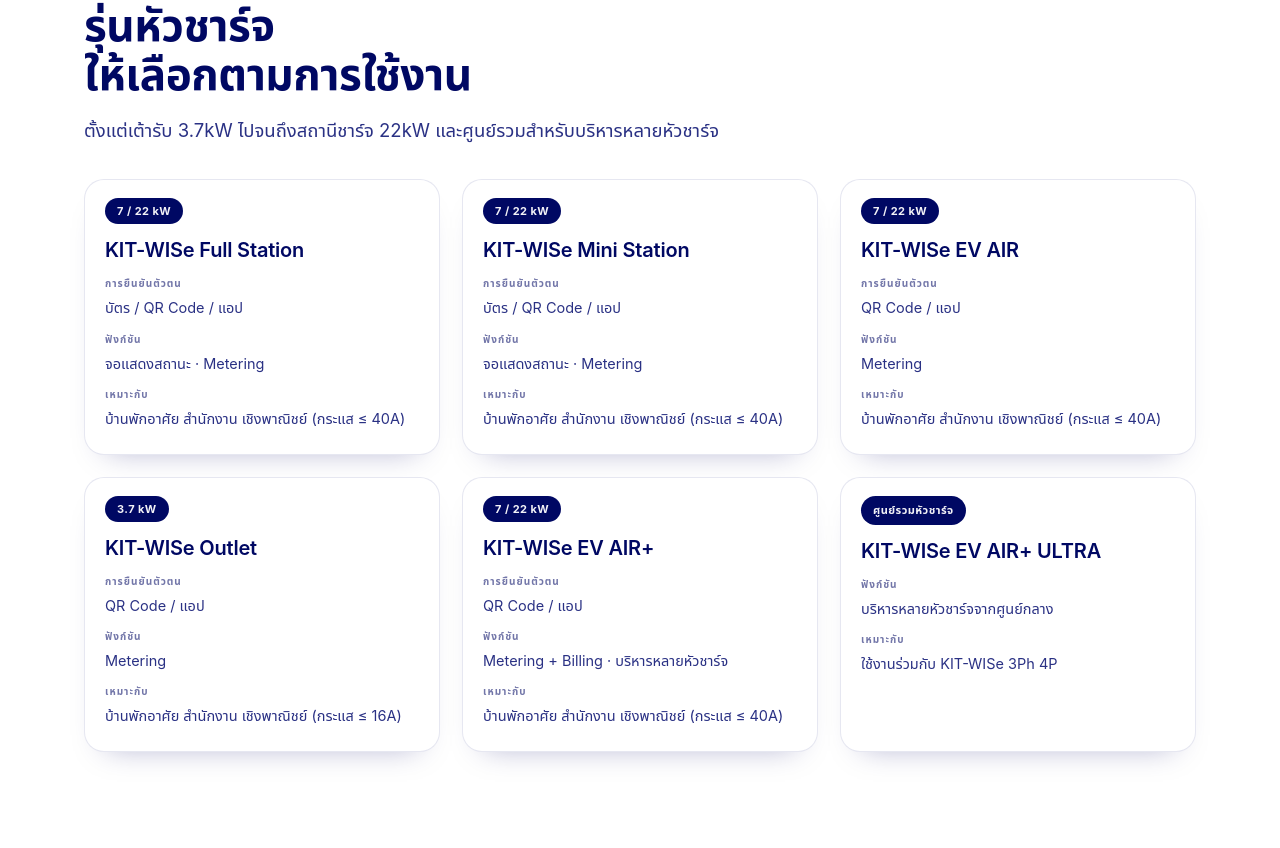
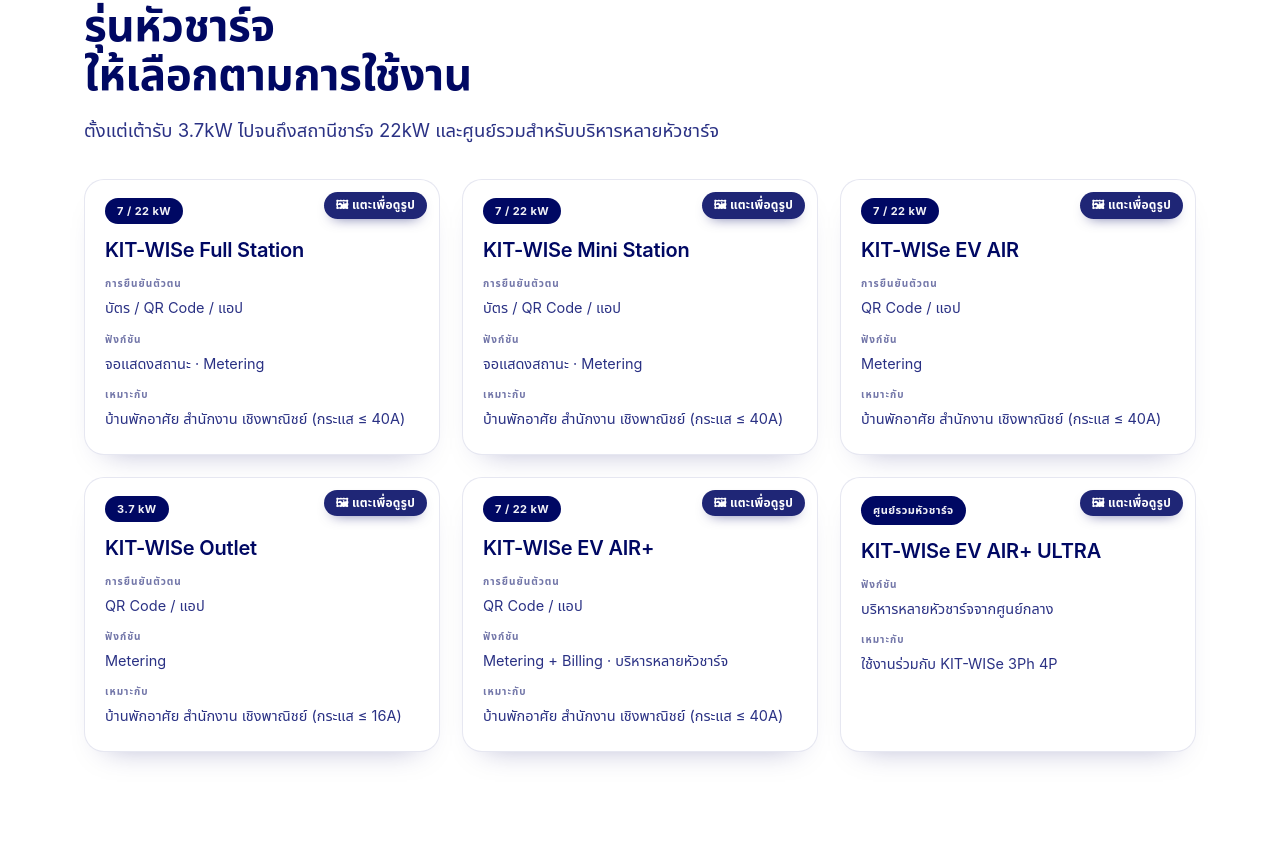
Before and after one commit to kitmeechai01/KIT-WISe_Energy, a React (Vite) app: page /ev-charger in a window 1280 px wide. Shown: the part 4492-5340 px from the top of the page. Built offline with nearby package versions, Linux system fonts and the light colour scheme.

Commit message:
เพิ่มป้ายบอกว่าแตะการ์ดเพื่อดูรูปบนมือถือ

```diff
--- a/src/index.css
+++ b/src/index.css
@@ -598,3 +598,17 @@ footer{background:var(--navy); color:var(--elevated); margin-top:20px;}
   .ev-product dt{font-size:12px;}
   .ev-product dd{font-size:15px; line-height:1.65;}
 }
+
+/* ===== ป้ายบอกว่าแตะได้ (เฉพาะจอสัมผัส) ===== */
+@media (hover:none){
+  .ev-product-hover-flip::after{
+    content:"\1F5BC  แตะเพื่อดูรูป";
+    position:absolute; top:12px; right:12px; z-index:3; pointer-events:none;
+    padding:6px 12px; border-radius:999px;
+    font-size:12px; font-weight:700; line-height:1.2; letter-spacing:.02em; white-space:nowrap;
+    color:#fff; background:rgba(0,8,99,.88); box-shadow:0 6px 14px -8px rgba(0,8,99,.7);
+    transition:opacity .2s ease;
+  }
+  .ev-product-hover-flip:hover::after,
+  .ev-product-hover-flip:focus-within::after{opacity:0;}
+}
```
